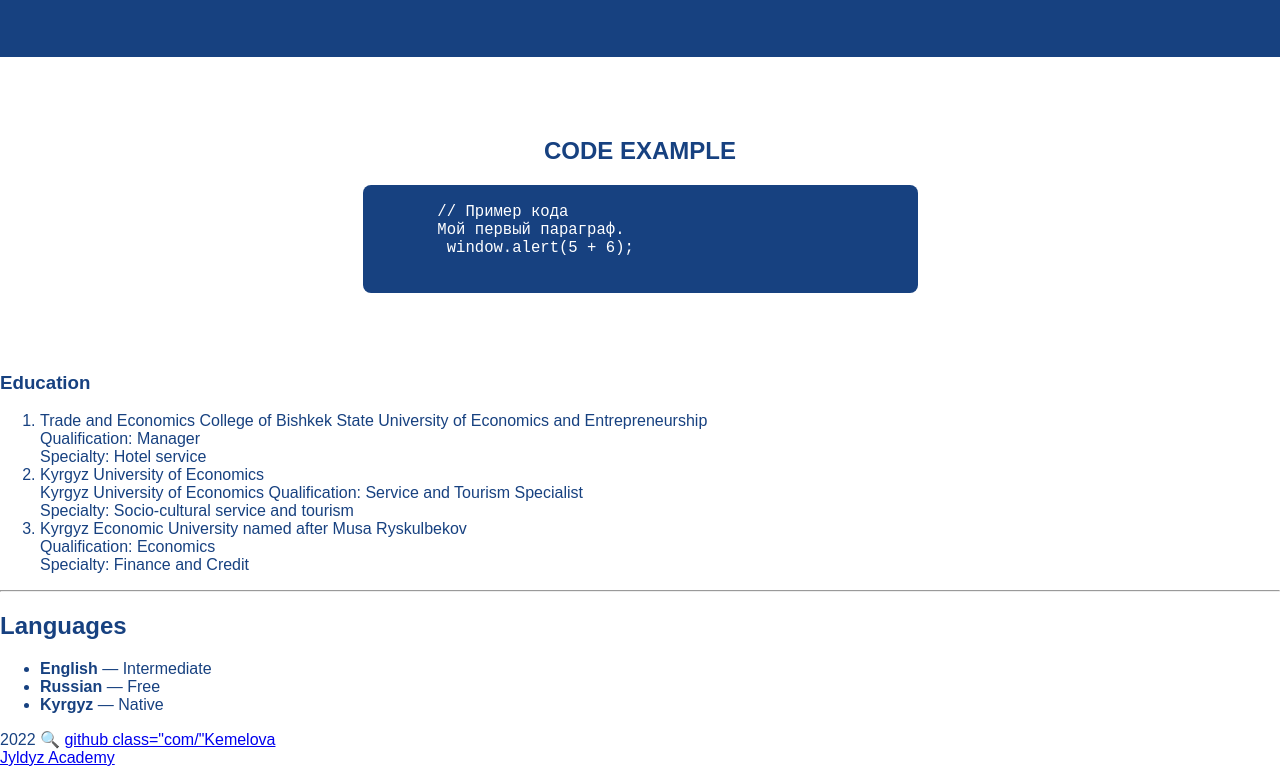
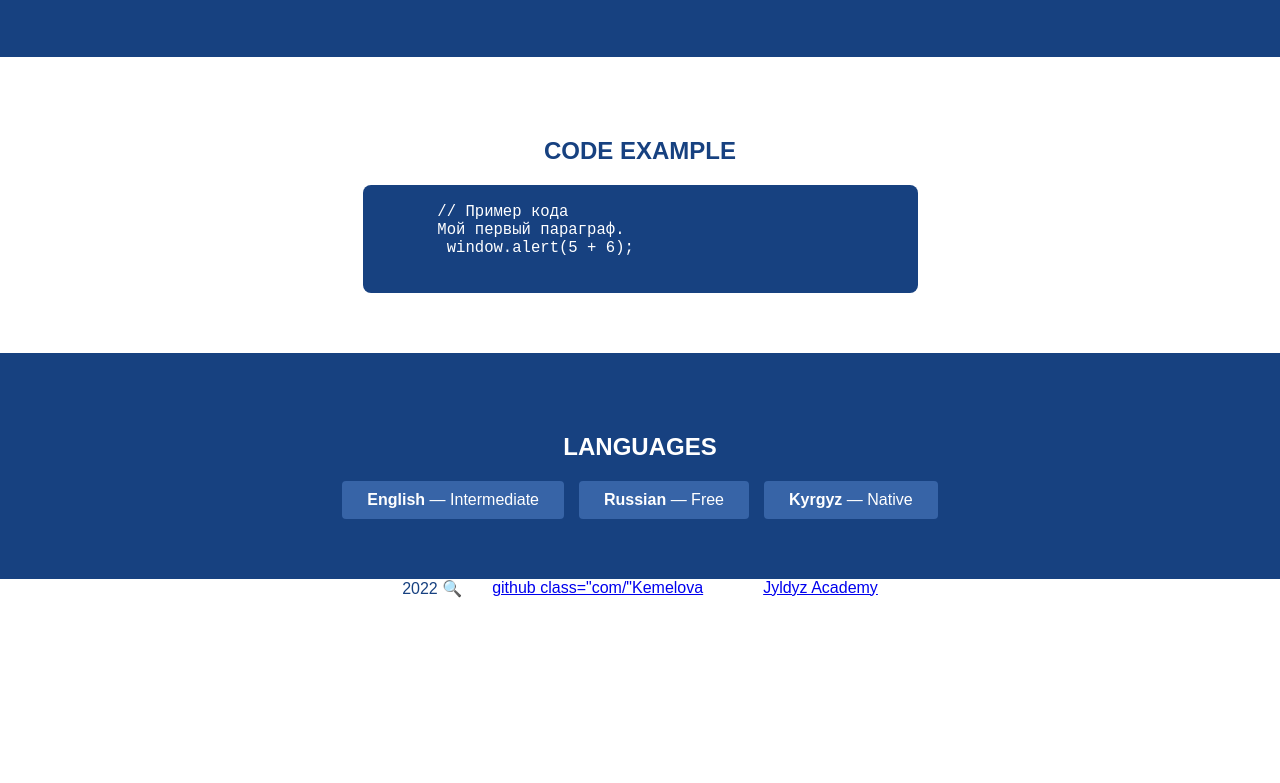
Before and after one commit to Kemelova/Kemelova.github.io, a plain HTML site: page index.html in a window 1280 px wide. Shown: the part 889-1672 px from the top of the page. After the commit the page ends 1547 px from the top, so only its background shows below. Drawn offline with Linux system fonts and the light colour scheme.

Commit message:
Add: languages, footer

```diff
--- a/css/style.css
+++ b/css/style.css
@@ -150,3 +150,33 @@ text-align: center;
     font-size: 1.2em;
     border-radius: 8px;
 }
+.languages {
+    color: var(--pure-white);
+    background-color:var(--accent) ;
+}
+.languages ul {
+display: flex;
+justify-content: center;
+flex-wrap: wrap;
+gap: 15px;
+margin: 0;
+padding: 0;
+list-style: none;
+}
+.languages li {
+    padding: 10px 25px;
+    background-color: var(--accent-light);
+    border-radius: 4px;
+}
+.footer {
+    margin-bottom: 60px;
+}
+.links {
+    display: flex;
+    justify-content: center;
+    flex-wrap: wrap;
+    gap: 30px;
+    margin: 0;
+    padding: 0;
+    list-style: none;
+}
--- a/index.html
+++ b/index.html
@@ -114,39 +114,9 @@
     </pre>
   </div>
 </section>
-        </main>
-
-     <section id="education">
-      <h3>Education</h3>
-        <ol>
-            <li>Trade and Economics College of Bishkek State University of Economics and Entrepreneurship
-                <br>
-                Qualification: Manager
-                <br>
-                Specialty: Hotel service
-            </li>
-
-            <li>
-                Kyrgyz University of Economics
-                <br>
-                Kyrgyz University of Economics Qualification: Service and Tourism Specialist
-                <br>
-                Specialty: Socio-cultural service and tourism
-            </li>
-
-            <li>
-                Kyrgyz Economic University named after Musa Ryskulbekov
-                <br>
-                Qualification: Economics
-                <br>
-                Specialty: Finance and Credit
-            </li>
-        </ol>
-<hr>
-
-
-  <section id="languages">
-    <h2>Languages</h2>
+<section id="languages" class="languages section">
+  <div class="container">
+    <H2 class="section-title">Languages</H2>
     <ul>
       <li>
         <b>English</b> &mdash; Intermediate
@@ -154,16 +124,18 @@
       <li><b>Russian</b> &mdash; Free</li>
       <li><b>Kyrgyz</b> &mdash; Native</li>
     </ul>
+  </div>
   </section>
 </main>
-
-<footer>
-  <p>
+<footer class="footer">
+  <div class="container">
+  <p class="links">
    2022  &#128269;
     <a href="https://github.com/Kemelova">github class="com/"Kemelova</a>
     <br>
     <a href="https://www.facebook.com/JyldyzAcademy/">Jyldyz Academy </a>
   </p>
+</div>
 </footer>
 </body>
 </html>
```
